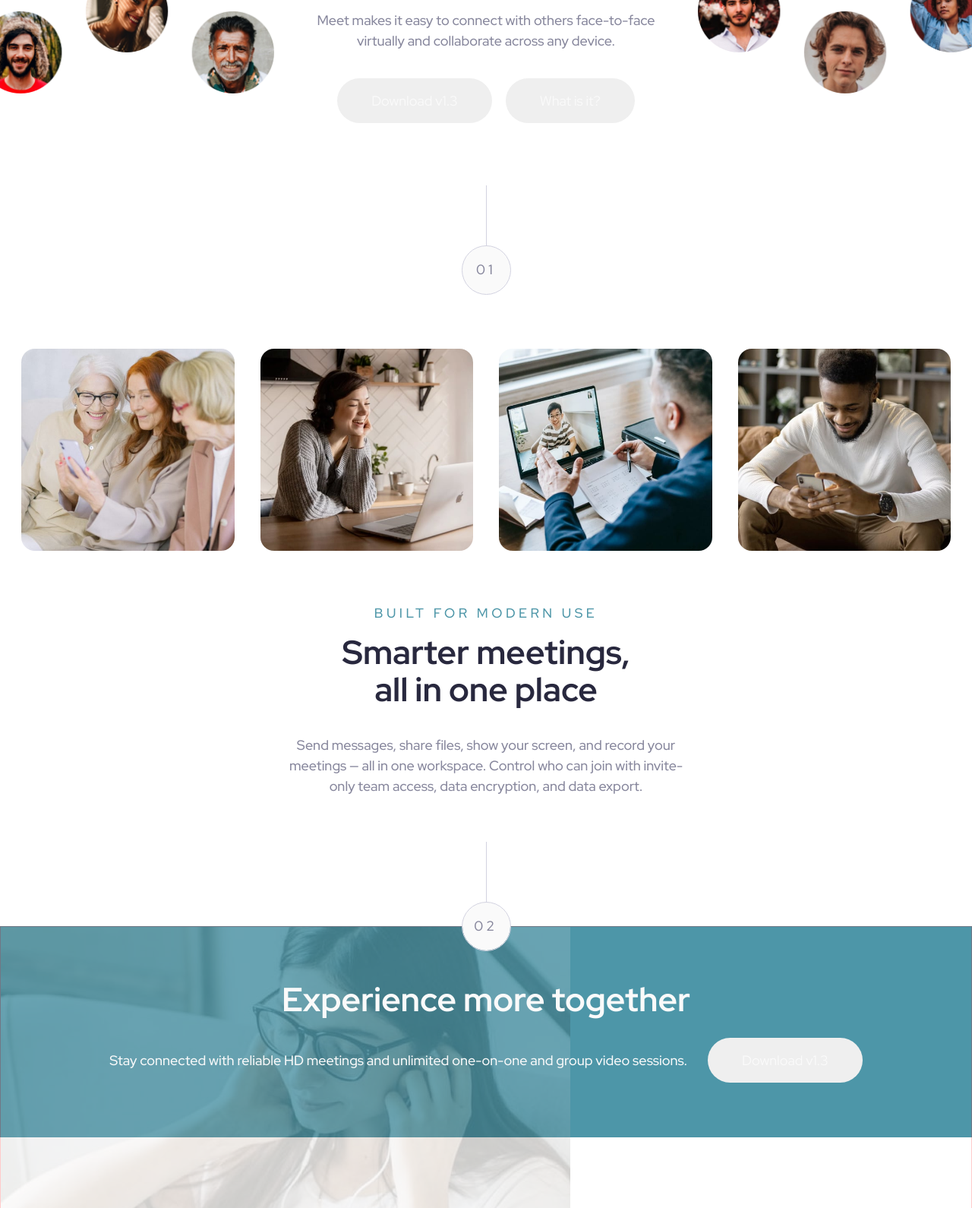
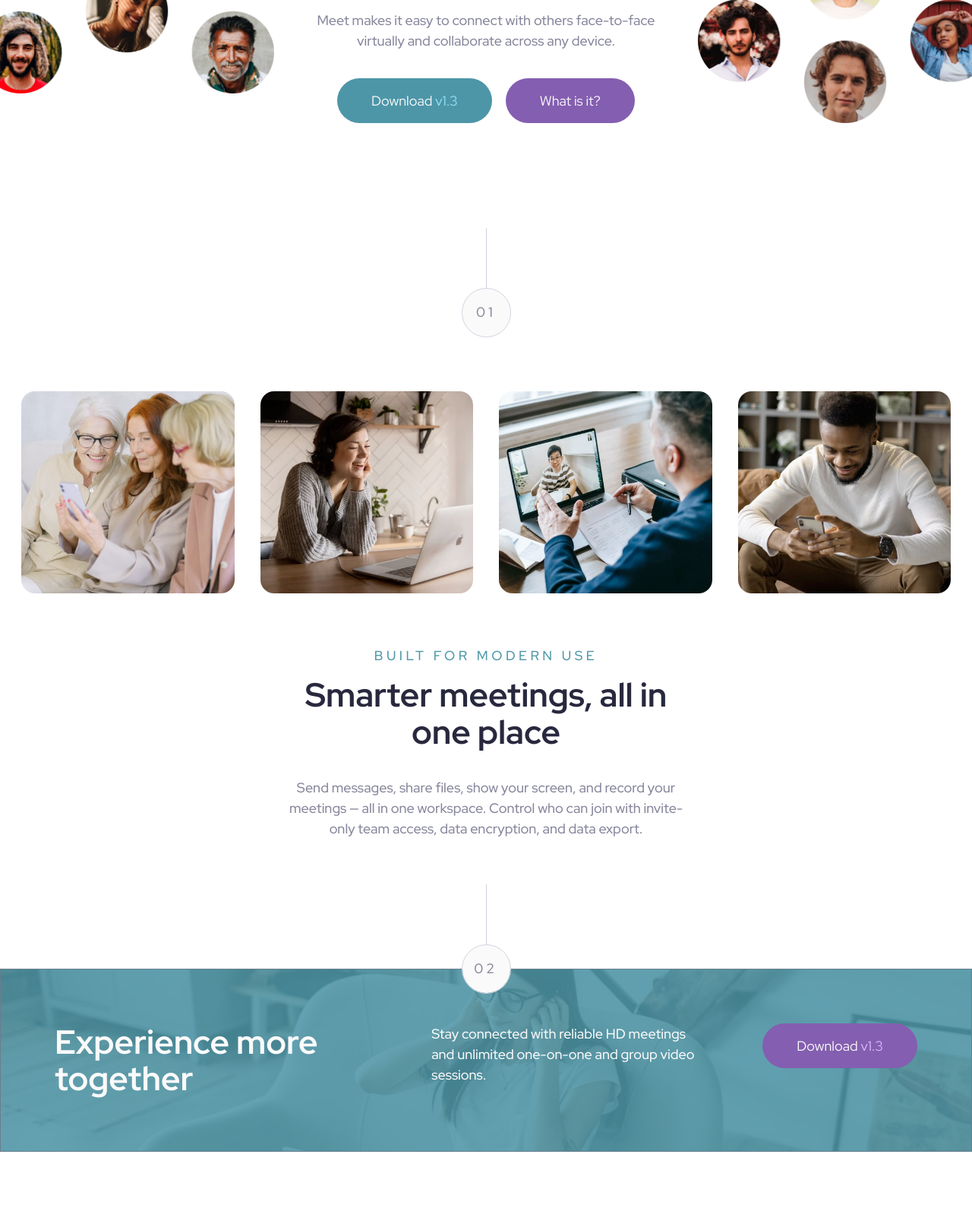
Before and after one commit to jl-stephenson/fementor-meet-landing-page, a plain HTML site: page index.html in a window 1280 px wide. Shown: the part 347-1937 px from the top of the page at 76% size. After the commit the page ends 1863 px from the top, so only its background shows below. Drawn offline with Linux system fonts and the light colour scheme.

Commit message:
Styled footer

```diff
--- a/index.html
+++ b/index.html
@@ -51,9 +51,9 @@
           Meet makes it easy to connect with others face-to-face virtually and
           collaborate across any device.
         </p>
-        <div class="buttons">
-          <button>Download v1.3</button>
-          <button>What is it?</button>
+        <div class="button-row">
+          <button class="button" data-type="primary">Download <span class="text-cyan-300">v1.3</span></button>
+          <button class="button" data-type="secondary">What is it?</button>
         </div>
       </div>
       <img
@@ -70,7 +70,7 @@
       <div class="number-tag horizontal-center">
         <p>01</p>
       </div>
-      <div class="image-grid margin-top">
+      <div class="image-grid | margin-top wrapper">
         <img
           class="image-tile"
           src="assets/desktop/image-women-videochatting.jpg"
@@ -95,7 +95,7 @@
       <div
         class="max-character-width horizontal-center text-align-center text-flow margin-top"
       >
-        <p class="letter-spacing-1 uppercase text-accent font-size-300">
+        <p class="letter-spacing-1 uppercase text-cyan-600 font-size-300">
           Built for modern use
         </p>
         <h2 class="small-margin" id="smarter">
@@ -114,20 +114,30 @@
         <p>02</p>
       </div>
       <picture class="bg-img">
+        <source
+        srcset="assets/desktop/image-footer.jpg"
+        media="(min-width: 64rem)"
+      />
+        <source
+          srcset="assets/tablet/image-footer.jpg"
+          media="(min-width: 48rem)"
+        />
         <img
           src="assets/mobile/image-footer.jpg"
           alt="A woman on a call through headphones"
         />
       </picture>
       <div
-        class="wrapper horizontal-center text-align-center flex-wrap text-neutral-100 z-index-2"
+        class="wrapper horizontal-center text-align-center simple-flex text-neutral-100"
       >
-        <h2 class="text-neutral-100 z-index-2">Experience more together</h2>
-        <p class="line-height-2 z-index-2">
+      <div class="footer__header | z-index-2">
+        <h2 class="text-neutral-100  max-character-width">Experience more together</h2>
+      </div>
+        <p class="footer__content line-height-2 z-index-2 max-character-width">
           Stay connected with reliable HD meetings and unlimited one-on-one and
           group video sessions.
         </p>
-        <button z-index-2>Download v1.3</button>
+        <button class="button | z-index-2" data-type="secondary-2">Download <span class="text-purple-300">v1.3</span></button>
       </div>
     </footer>
   </body>
--- a/style.css
+++ b/style.css
@@ -10,6 +10,7 @@
   --clr-neutral-900: 240 21% 20%;
 
   --clr-purple-300: 268 100% 86%;
+  --clr-purple-400: 268 55% 71%;
   --clr-purple-600: 268 34% 53%;
 
   --clr-cyan-300: 192 90% 77%;
@@ -36,6 +37,7 @@
   /* spacing */
   --space-s: clamp(1rem, 0.6522rem + 1.7391vw, 2rem);
   --space-m: clamp(3rem, 2.3043rem + 3.4783vw, 5rem);
+  --space-l: clamp(9rem, 7.7826rem + 6.087vw, 12.5rem);
 }
 
 /* ---------------- */
@@ -79,7 +81,6 @@ h3,
 h4 {
   font-size: var(--fs-600);
   color: hsl(var(--clr-neutral-900));
-  text-wrap: balance;
 }
 
 img,
@@ -99,6 +100,7 @@ select {
 button {
   cursor: pointer;
   color: hsl(var(--clr-neutral-100));
+  background-color: hsl(var(--btn-clr));
   border: 0;
   border-radius: 1.8rem;
   padding: 1rem 2.5rem;
@@ -137,12 +139,20 @@ main {
   }
 }
 
-.flex-wrap {
+.simple-flex {
   display: flex;
-  flex-wrap: wrap;
+  flex-direction: column;
   align-items: center;
   justify-content: center;
   gap: 1.5rem;
+}
+
+@media (min-width: 64rem) {
+  .simple-flex {
+    flex-direction: row;
+    justify-content: space-between;
+    align-items: start;
+  }
 }
 
 /* ---------------- */
@@ -193,8 +203,16 @@ main {
   text-transform: uppercase;
 }
 
-.text-accent {
+.text-cyan-600 {
   color: hsl(var(--clr-cyan-600));
+}
+
+.text-cyan-300 {
+  color: hsl(var(--clr-cyan-300));
+}
+
+.text-purple-300 {
+  color: hsl(var(--clr-purple-300));
 }
 
 .small-margin {
@@ -219,6 +237,10 @@ main {
 
 .z-index-2 {
   z-index: 2;
+}
+
+.flex-shrink-0 {
+  flex-shrink: 0;
 }
 
 /* ---------------- */
@@ -287,10 +309,11 @@ main {
   .img-container > :nth-child(4) {
     grid-area: three;
     right: -1.5rem;
+    bottom: 0;
   }
 }
 
-.buttons {
+.button-row {
   display: flex;
   flex-wrap: wrap;
   align-items: center;
@@ -298,8 +321,26 @@ main {
   gap: 1rem;
 }
 
+.button[data-type="primary"] {
+  --btn-clr: var(--clr-cyan-600);
+}
+
+.button[data-type*="secondary"] {
+  --btn-clr: var(--clr-purple-600);
+}
+
+.button:hover,
+.button:focus {
+  background-color: hsl(var(--btn-clr) / 0.6);
+}
+
+.button[data-type="secondary-2"]:hover,
+.button[data-type="secondary-2"]:focus {
+  background-color: hsl(var(--clr-purple-400));
+}
+
 .info {
-  --mtop: 9rem;
+  --mtop: var(--space-l);
 }
 
 .info > * + * {
@@ -317,7 +358,7 @@ main {
   outline: 1px solid hsl(var(--clr-neutral-300));
   border-radius: 50%;
   aspect-ratio: 1;
-  width: 3.5rem;
+  width: 3.5em;
   position: relative;
 }
 
@@ -345,19 +386,36 @@ main {
   --mtop: 9.5rem;
 
   background-color: hsl(var(--clr-cyan-600));
-  object-fit: cover;
-
   padding: 4rem;
   position: relative;
+}
+
+@media (min-width: 64rem) {
+  .footer__header {
+    max-width: 35ch;
+    text-align: start;
+  }
+
+  .footer__content {
+    max-width: 30ch;
+    text-align: start;
+  }
 }
 
 picture {
   position: absolute;
   left: 0;
   top: 0;
-  width: 100%;
+
+  max-height: 100%;
+  min-width: 100%;
   overflow: hidden;
   border: 1px solid red;
-  opacity: 0.2;
+  opacity: 0.15;
   z-index: 0;
 }
+
+picture img {
+  min-width: 100%;
+  object-fit: cover;
+}
```
